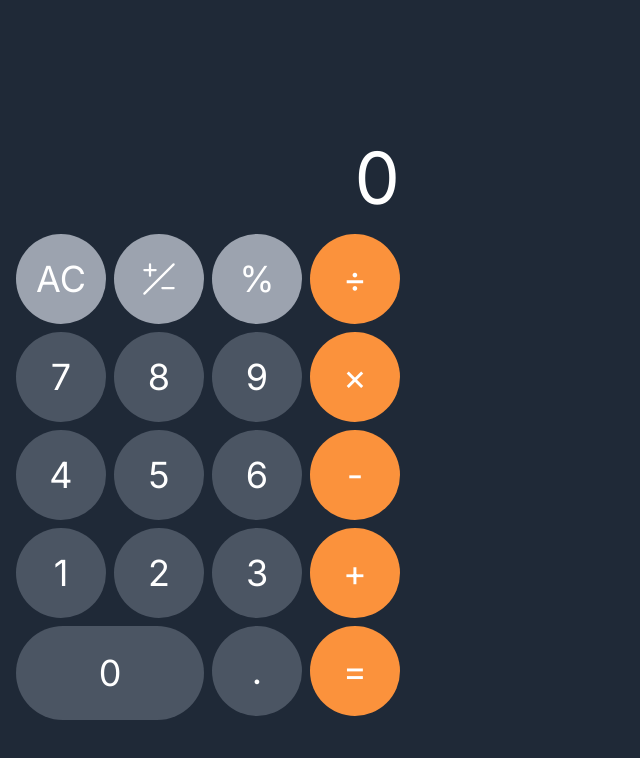
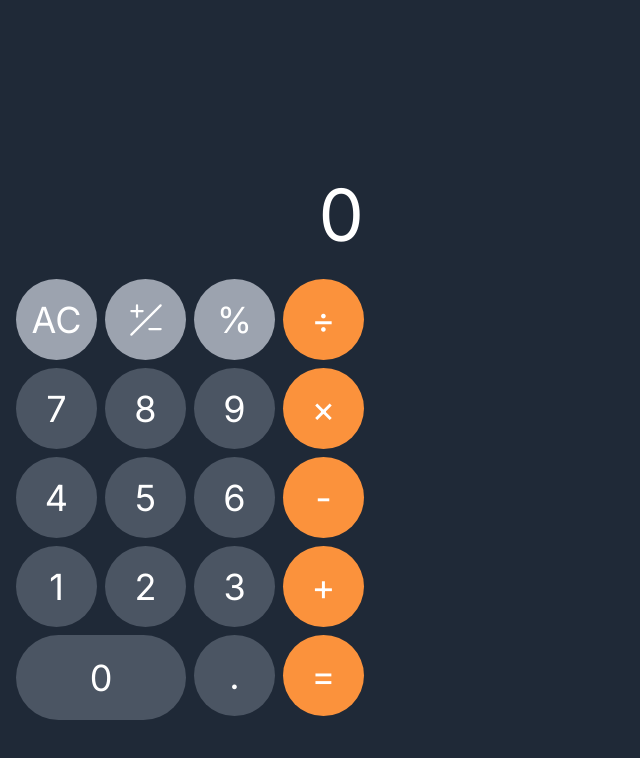
Before and after one commit to thasegawadesign/calculator, a Next.js app: page / in a window 1280 px wide. Shown: the top 758 px of the page, without its empty margins (0-640 px from the left). Built offline with nearby package versions, Linux system fonts and the light colour scheme.

Commit message:
fix: prevent unwanted horizontal scrolling

```diff
--- a/src/app/page.tsx
+++ b/src/app/page.tsx
@@ -2,7 +2,7 @@
 
 import clsx from "clsx";
 import { all, create, MathJsInstance } from "mathjs";
-import { JSX, useState } from "react";
+import { JSX, useEffect, useRef, useState } from "react";
 import { BsPlusSlashMinus } from "react-icons/bs";
 
 // eslint-disable-next-line @typescript-eslint/no-unused-vars
@@ -56,6 +56,8 @@ const line5: ButtonLabel[] = [
 export default function Home() {
   const [input, setInput] = useState("");
   const [result, setResult] = useState("");
+  const inputRef = useRef<HTMLParagraphElement>(null);
+  const resultRef = useRef<HTMLParagraphElement>(null);
   const [isCalculated, setIsCalculated] = useState(false);
 
   const math: MathJsInstance = create(all);
@@ -251,6 +253,12 @@ export default function Home() {
 
     return result;
   };
+
+  const isLongNumber = (value: string) => {
+    const digitsOnly = value.replace(/[^0-9]/g, "");
+    return digitsOnly.length > 12;
+  };
+
   const getFontSizeClass = (value: string) => {
     const length = value.replace(/[.-]/g, "").length;
 
@@ -260,27 +268,64 @@ export default function Home() {
     return "text-4xl";
   };
 
+  useEffect(() => {
+    if (inputRef.current && isLongNumber(input)) {
+      inputRef.current.scrollLeft = inputRef.current.scrollWidth;
+    }
+  }, [input]);
+
+  useEffect(() => {
+    if (resultRef.current && isLongNumber(result)) {
+      resultRef.current.scrollLeft = resultRef.current.scrollWidth;
+    }
+  }, [result]);
+
   return (
     <main
       className={clsx("grid h-screen w-full items-end bg-gray-800 px-4 pb-20")}
     >
-      <div className={clsx("max-w-sm")}>
-        <div className={clsx("pb-5 text-right")}>
+      <div className={clsx("max-w-[348px]")}>
+        <div className={clsx("pb-5")}>
+          <div className="mb-2 w-full max-w-[348px] text-right">
+            <div
+              className={clsx({
+                "scrollbar-none overflow-x-auto": isLongNumber(input || "0"),
+                "overflow-hidden": !isLongNumber(input || "0"),
+              })}
+            >
               <p
+                ref={inputRef}
                 className={clsx("text-white", {
                   [getFontSizeClass(input || "0")]: isCalculated !== true,
-              "mb-4 text-3xl text-gray-500": isCalculated === true,
+                  "text-3xl text-gray-500": isCalculated === true,
+                  "whitespace-nowrap": isLongNumber(input || "0"),
                 })}
               >
                 {input || "0"}
               </p>
+            </div>
+            <div
+              className={clsx("w-full max-w-[348px] text-right", {
+                hidden: isCalculated !== true,
+              })}
+            >
+              <div
+                className={clsx({
+                  "scrollbar-none overflow-x-auto": isLongNumber(result),
+                  "overflow-hidden": !isLongNumber(result),
+                })}
+              >
                 <p
+                  ref={resultRef}
                   className={clsx(`${getFontSizeClass(result)} text-white`, {
-              hidden: isCalculated !== true,
+                    "whitespace-nowrap": isLongNumber(result),
                   })}
                 >
                   {result}
                 </p>
+              </div>
+            </div>
+          </div>
         </div>
         <div className={clsx("grid grid-cols-4 gap-2")}>
           {line1.map((item) => (
--- a/tailwind.config.ts
+++ b/tailwind.config.ts
@@ -1,13 +1,26 @@
-import type { Config } from 'tailwindcss';
+import type { Config } from "tailwindcss";
+import plugin from "tailwindcss/plugin";
 
 export default {
   content: [
-    './src/pages/**/*.{js,ts,jsx,tsx,mdx}',
-    './src/components/**/*.{js,ts,jsx,tsx,mdx}',
-    './src/app/**/*.{js,ts,jsx,tsx,mdx}',
+    "./src/pages/**/*.{js,ts,jsx,tsx,mdx}",
+    "./src/components/**/*.{js,ts,jsx,tsx,mdx}",
+    "./src/app/**/*.{js,ts,jsx,tsx,mdx}",
   ],
   theme: {
     extend: {},
   },
-  plugins: [],
+  plugins: [
+    plugin(function ({ addUtilities }) {
+      addUtilities({
+        ".scrollbar-none": {
+          "-ms-overflow-style": "none",
+          "scrollbar-width": "none",
+          "&::-webkit-scrollbar": {
+            display: "none",
+          },
+        },
+      });
+    }),
+  ],
 } satisfies Config;
```
Lines whose indentation alone changed are shown as unchanged.
